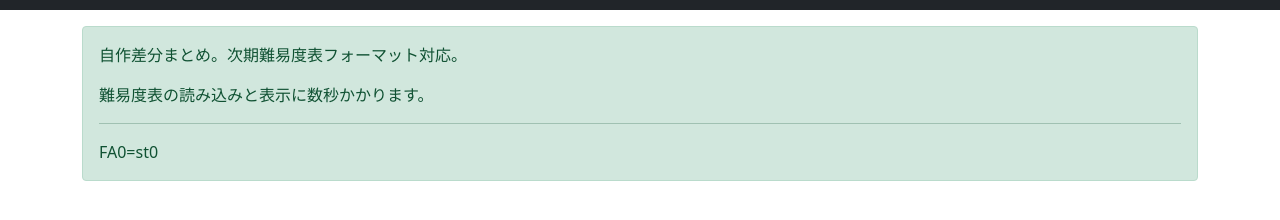
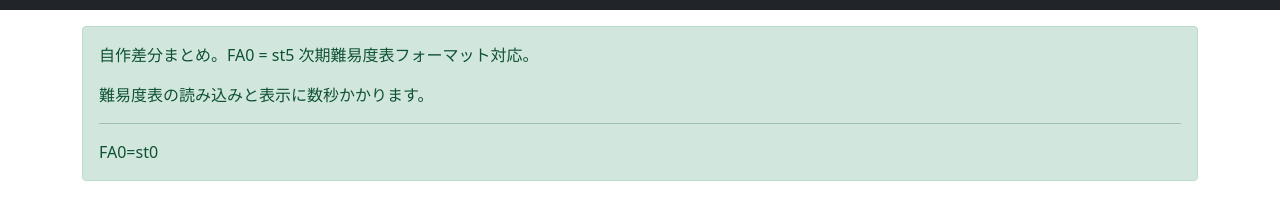
Before and after one commit to akaza2nd/FAIRjoy, a plain HTML site: page index.html in a window 1280 px wide. Shown: the part 40-260 px from the top of the page. Drawn offline with nearby package versions, Linux system fonts and the light colour scheme; no server answers.

Commit message:
Update index.html

```diff
--- a/index.html
+++ b/index.html
@@ -27,7 +27,7 @@
     <div class="container">
 
         <div class="alert alert-success mb-3" role="alert">
-            <p>自作差分まとめ。次期難易度表フォーマット対応。</p>
+            <p>自作差分まとめ。FA0 = st5 次期難易度表フォーマット対応。</p>
             <p>難易度表の読み込みと表示に数秒かかります。</p>
             <hr>
             <p class="mb-0">FA0=st0</p>
```
